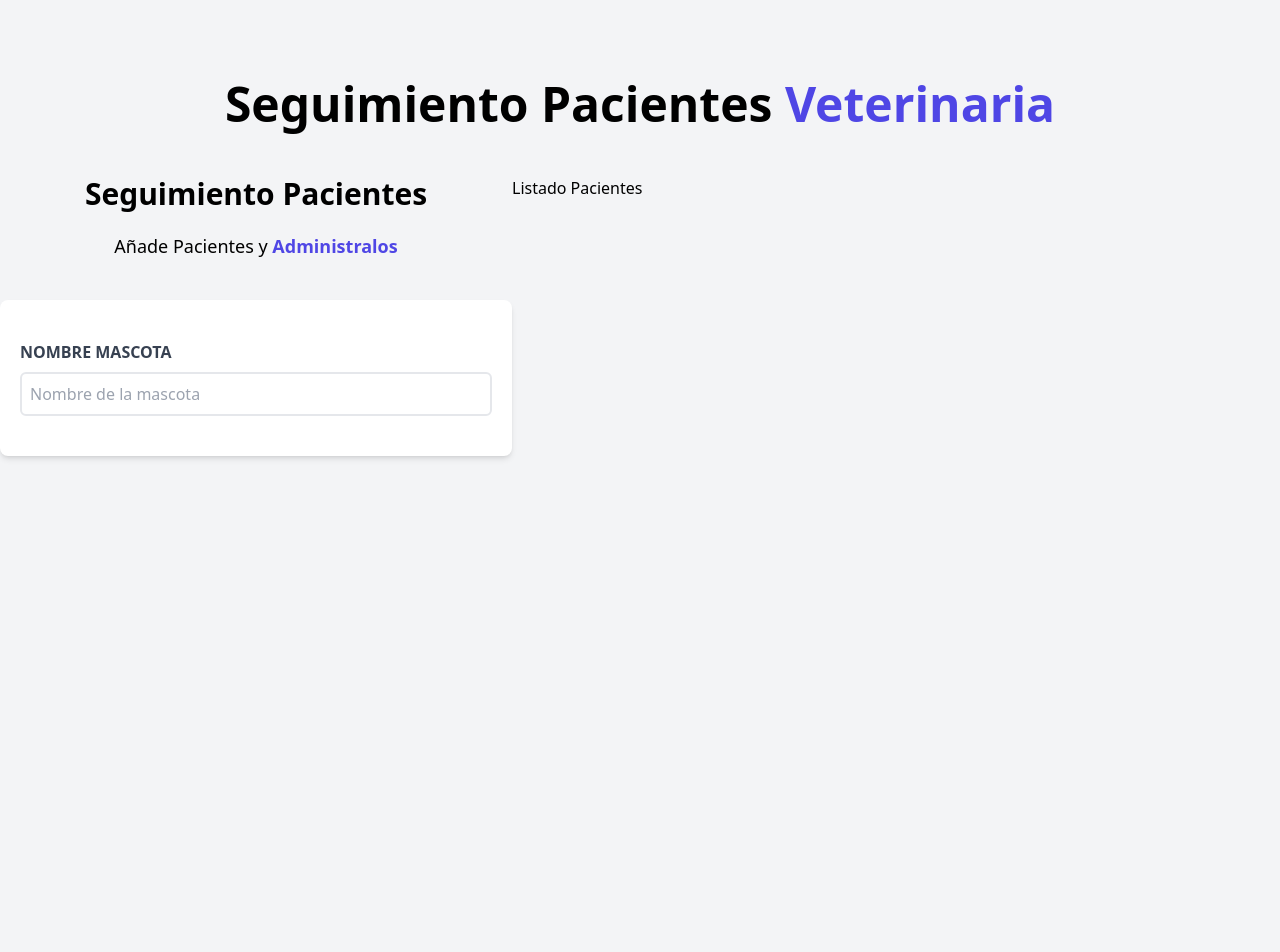
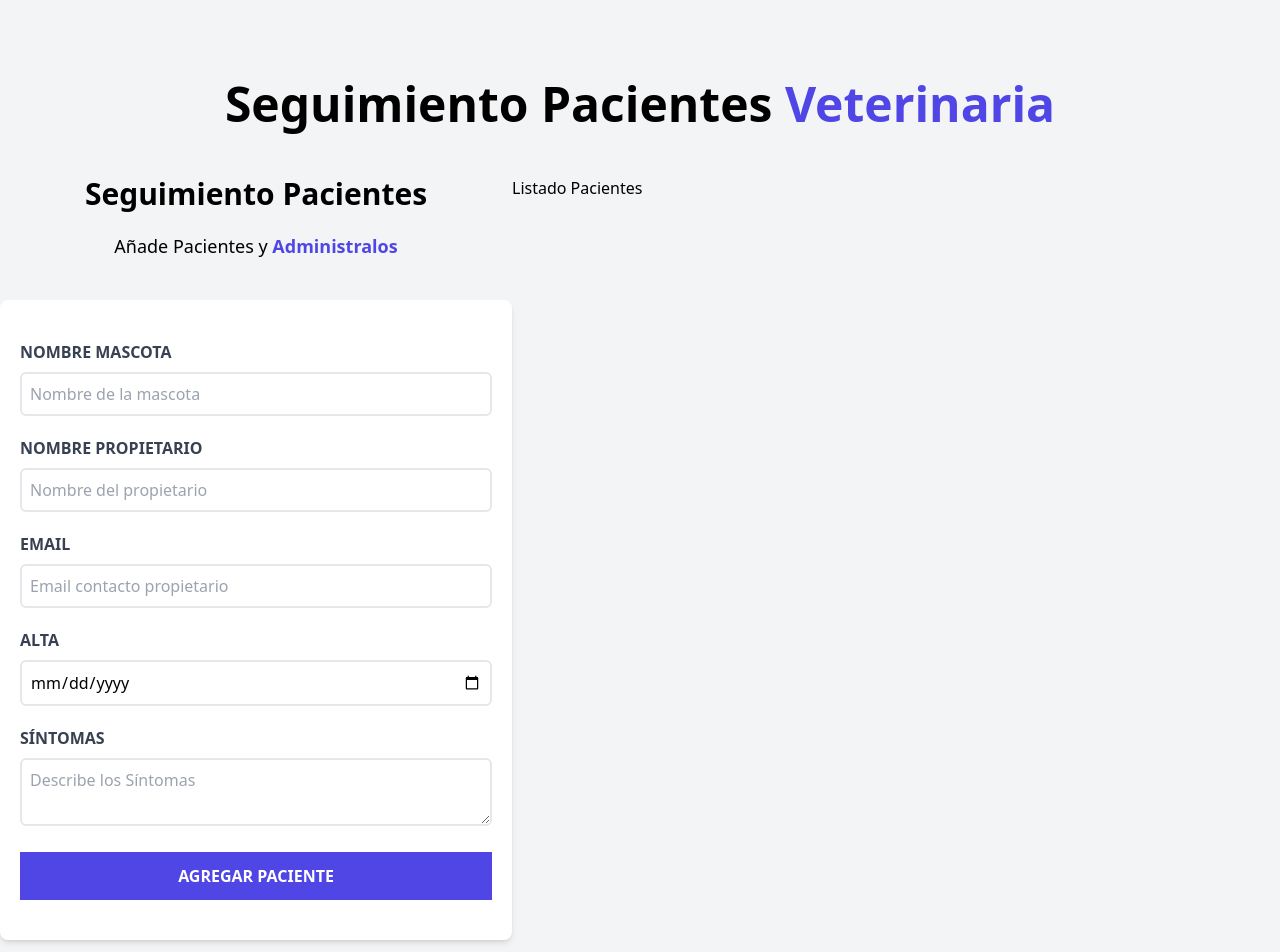
Before and after one commit to javiro76/citas-react, a React (Vite) app: page / in a window 1280 px wide. Shown: the top 952 px of the page. Before the commit the page ends 880 px from the top, so only its background shows below. Built offline with nearby package versions, Linux system fonts and the light colour scheme.

Commit message:
componente Formulario completo

```diff
--- a/src/components/Formulario.jsx
+++ b/src/components/Formulario.jsx
@@ -8,15 +8,63 @@
           <span className="text-indigo-600 font-bold">Administralos</span>
         </p>
 
-        <form className="bg-white shadow-md rounded-lg py-10 px-5">
-          <div>
-            <label htmlFor="mascota" className="block text-gray-700 uppercase font-bold">Nombre Mascota</label>
+        <form className="bg-white shadow-md rounded-lg py-10 px-5 mb-10">
+          <div className="mb-5">
+            <label htmlFor="mascota" className="block text-gray-700 uppercase font-bold">
+                Nombre Mascota
+            </label>
             <input
               id="mascota"
               type="text"
               placeholder="Nombre de la mascota"
               className="border-2 w-full p-2 mt-2 placeholder-gray-400 rounded-md"/>
           </div>
+          <div className="mb-5">
+            <label htmlFor="propietario" className="block text-gray-700 uppercase font-bold">
+                Nombre Propietario
+            </label>
+            <input
+              id="propietario"
+              type="text"
+              placeholder="Nombre del propietario"
+              className="border-2 w-full p-2 mt-2 placeholder-gray-400 rounded-md"/>
+          </div>
+          <div className="mb-5">
+            <label htmlFor="email" className="block text-gray-700 uppercase font-bold">
+                Email
+            </label>
+            <input
+              id="email"
+              type="email"
+              placeholder="Email contacto propietario"
+              className="border-2 w-full p-2 mt-2 placeholder-gray-400 rounded-md"/>
+          </div>
+          <div className="mb-5">
+            <label htmlFor="alta" className="block text-gray-700 uppercase font-bold">
+                Alta
+            </label>
+            <input
+              id="alta"
+              type="date"
+              className="border-2 w-full p-2 mt-2 placeholder-gray-400 rounded-md"/>
+          </div>
+          <div className="mb-5">
+            <label htmlFor="sintomas" className="block text-gray-700 uppercase font-bold">
+                Síntomas
+            </label>
+            <textarea
+              id="sintomas"
+              className="border-2 w-full p-2 mt-2 placeholder-gray-400 rounded-md"
+              placeholder="Describe los Síntomas"
+            />
+          </div>
+
+          <input
+            type="submit"
+            className="bg-indigo-600 w-full p-3 text-white uppercase font-bold hover:bg-indigo-700 cursor-pointer transition-colors"
+            value="Agregar Paciente"
+
+          />
         </form>
     </div>
   )
--- a/src/index.css
+++ b/src/index.css
@@ -1,3 +1,3 @@
-@tailwind base;
-@tailwind components;
-@tailwind utilities;
+@import 'tailwindcss/base';
+@import 'tailwindcss/components';
+@import 'tailwindcss/utilities';
```
